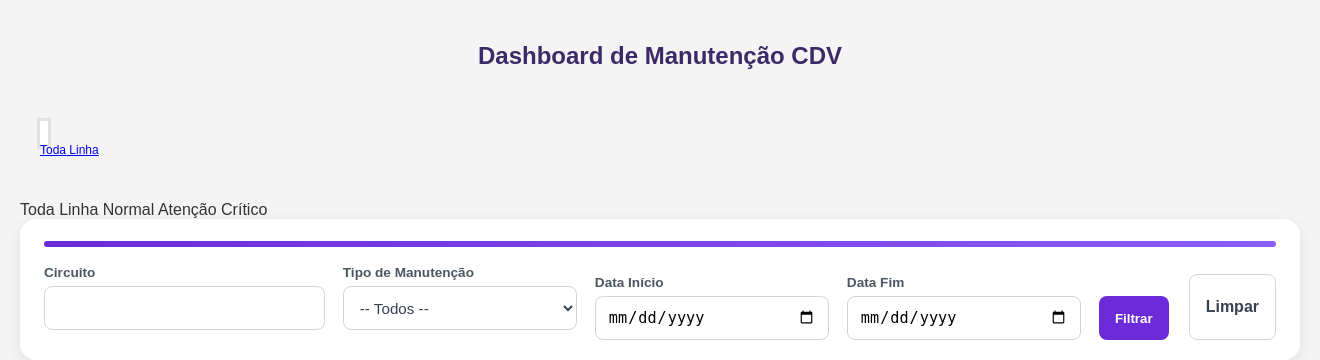
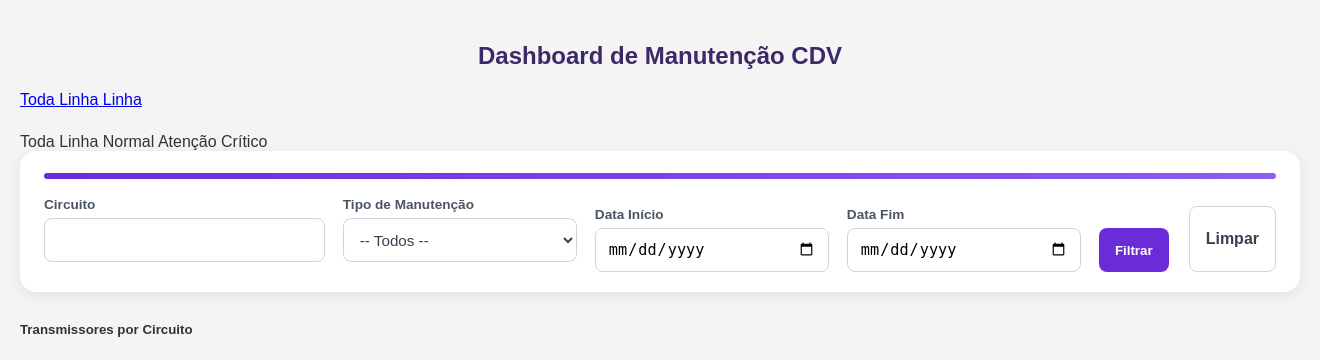
Before and after one commit to WillianVieira89/App_CDV, a Django app: page /dashboard/ in a window 1320 px wide. Shown: the part 51-411 px from the top of the page. Run offline with Django 5.2, Linux system fonts and the light colour scheme; the visitor is signed in with stand-in values (Sample User, id 1); data that the repository does not hold is empty.

Commit message:
Alteração em varios html

```diff
--- a/cdv_api/templates/cdv_api/dashboard_manutencao.html
+++ b/cdv_api/templates/cdv_api/dashboard_manutencao.html
@@ -723,7 +723,6 @@ inicializarGraficoDegradacao();
         background-color: #fde2e1 !important;
     }
 
-   /* filtros */
     .painel-filtros{
         background:#ffffff;
         border-radius:16px;
@@ -827,51 +826,6 @@ inicializarGraficoDegradacao();
         max-width:320px;
     }
 
-    @media (min-width: 769px){
-        .mapa-linha-wrapper{
-            padding:34px 10px 20px 10px;
-        }
-
-        .mapa-linha{
-            top:45px;
-            left:20px;
-            width:1260px;
-            height:5px;
-        }
-
-        .mapa-estacoes{
-            gap:18px;
-            min-width:1260px;
-            padding:0 10px;
-        }
-
-        .estacao-no{
-            flex:0 0 62px;
-            min-width:62px;
-        }
-
-        .estacao-ponto{
-            width:22px;
-            height:22px;
-            border:4px solid white;
-            box-shadow:0 0 0 3px rgba(0,0,0,0.08);
-            margin-bottom:10px;
-        }
-
-        .estacao-nome{
-            max-width:78px;
-            font-size:0.75rem;
-        }
-
-        .desktop-label{
-            display:block;
-        }
-
-        .mobile-label{
-            display:none;
-        }
-    }
-
     @media (max-width: 1200px){
         .grid-filtros{
             grid-template-columns: 1fr 1fr;
@@ -907,8 +861,8 @@ inicializarGraficoDegradacao();
 
         .acoes-filtro{
             grid-column: auto;
-            flex-wrap: wrap;
-            width: 100%;
+            flex-wrap:wrap;
+            width:100%;
         }
 
         .btn-filtrar,
```
Also changed, not shown: cdv_api/templates/cdv_api/gerar_relatorio_excel.html (+7 -139 lines). Lines whose indentation alone changed are shown as unchanged.
